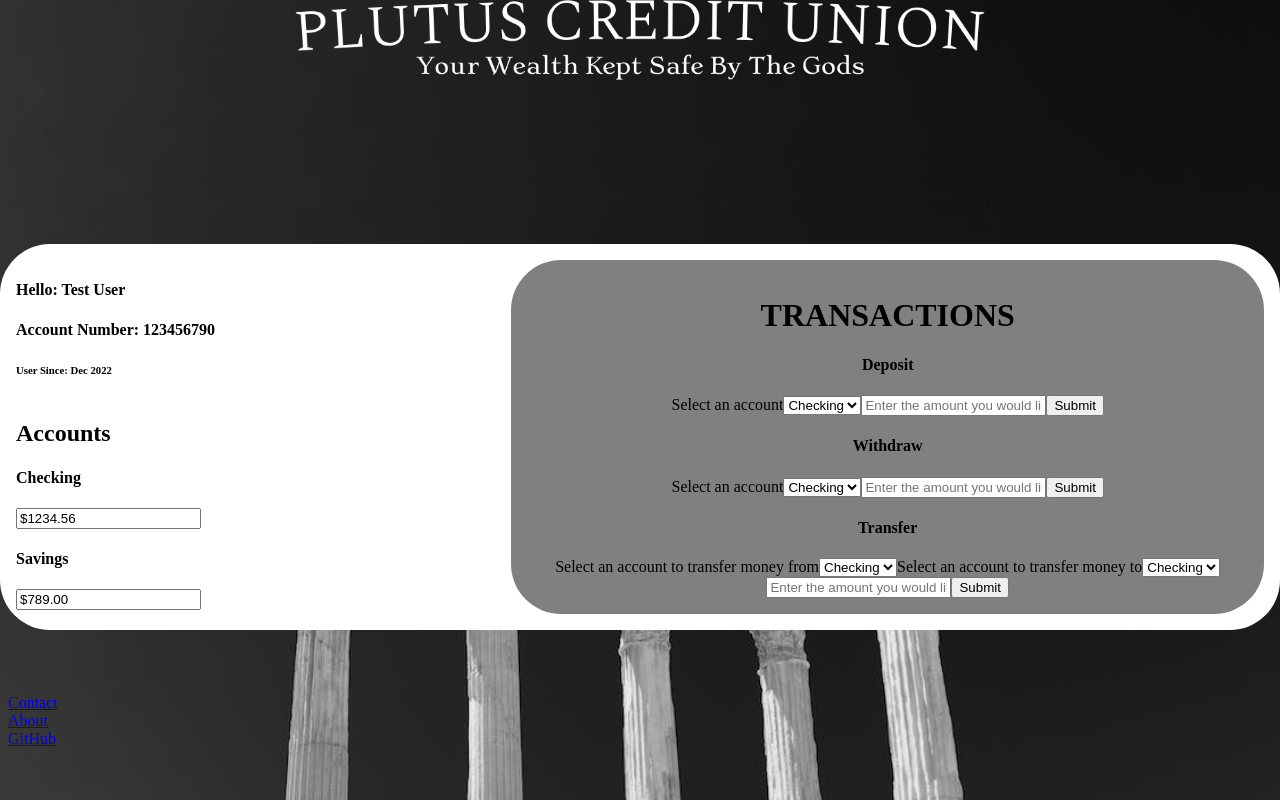
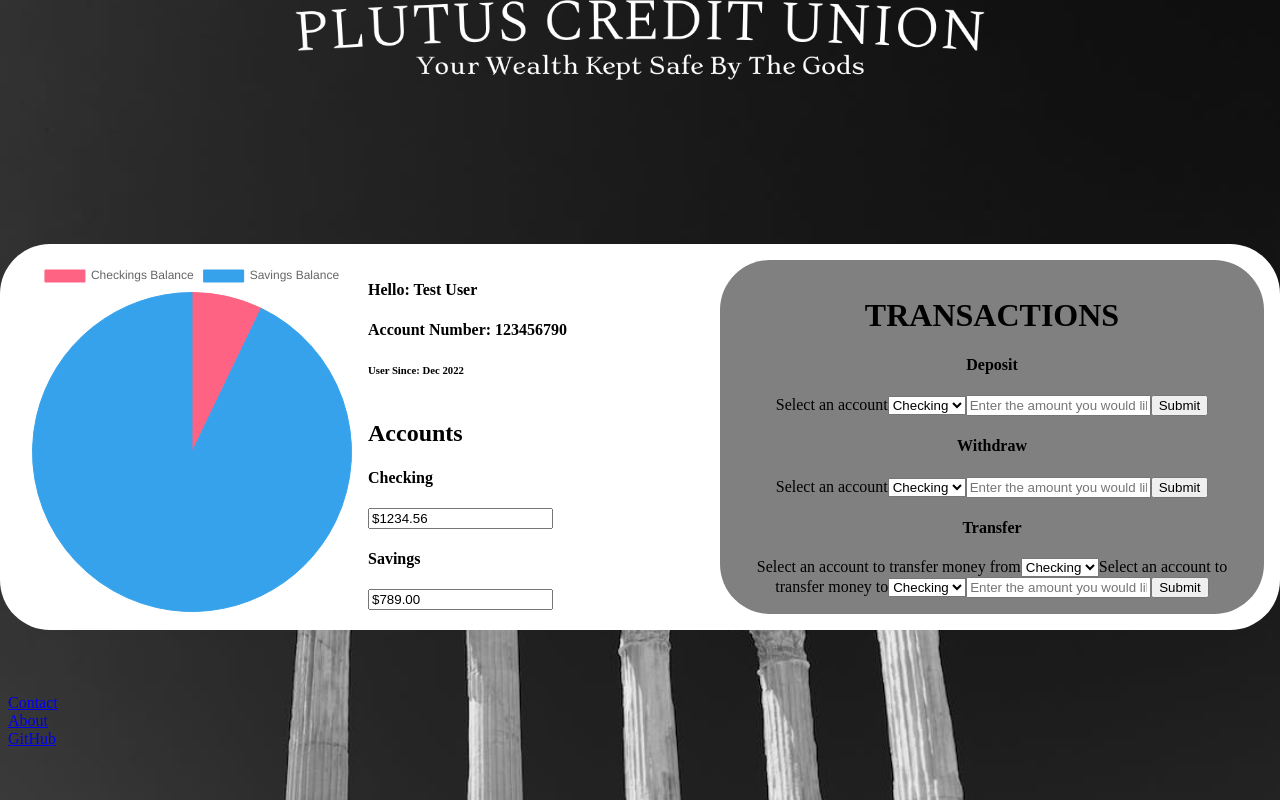
Before and after one commit to SchoolyB/Plutus, a React (Create React App) app: page /Account in a window 1280 px wide. Built offline with nearby package versions, Linux system fonts and the light colour scheme.

Commit message:
Add 'pages' folder/move files/install Chartjs/minor changes

```diff
--- a/package.json
+++ b/package.json
@@ -9,12 +9,14 @@
     "@testing-library/user-event": "^13.5.0",
     "axios": "^1.2.2",
     "browserify-zlib": "^0.2.0",
+    "chart.js": "^4.1.2",
     "cookie-parser": "^1.4.6",
     "express": "^4.18.2",
     "mysql": "^2.18.1",
     "nodemon": "^2.0.20",
     "pg": "^8.8.0",
     "react": "^18.2.0",
+    "react-chartjs-2": "^5.2.0",
     "react-dom": "^18.2.0",
     "react-router-dom": "^6.6.1",
     "react-scripts": "5.0.1",
@@ -43,5 +45,8 @@
       "last 1 firefox version",
       "last 1 safari version"
     ]
+  },
+  "devDependencies": {
+    "@types/d3": "^7.4.0"
   }
 }
--- a/public/index.html
+++ b/public/index.html
@@ -15,6 +15,7 @@
       manifest.json provides metadata used when your web app is installed on a
       user's mobile device or desktop. See https://developers.google.com/web/fundamentals/web-app-manifest/
     -->
+
     <link rel="manifest" href="%PUBLIC_URL%/manifest.json" />
     <!--
       Notice the use of %PUBLIC_URL% in the tags above.
--- /dev/null
+++ b/src/components/Chart.tsx
@@ -0,0 +1,33 @@
+import React from "react";
+import { Chart as ChartJS, ArcElement, Tooltip, Legend } from 'chart.js';
+import { Pie } from 'react-chartjs-2';
+
+ChartJS.register(ArcElement, Tooltip, Legend);
+
+
+export const data = {
+  labels: [ //key names
+    "Checkings Balance",
+    "Savings Balance",],
+  datasets: [
+    {
+      label: "# of votes",
+      data: [1, 13],
+      backgroundColor: [
+        'rgba(255, 99, 132, 1)',
+        'rgba(54, 162, 235, 1)',
+
+
+      ], borderColor: [
+
+        'rgba(255, 99, 132, 1)',
+        'rgba(54, 162, 235, 1)',
+      ],
+      borderWidth:1,
+  },
+  ]
+}
+
+export function Chart() {
+  return <Pie data={data}/>
+}
--- a/src/components/Account.tsx
+++ b/src/pages/Account.tsx
@@ -1,4 +1,7 @@
 import React from 'react'
+import { Chart } from "../components/Chart"
+
+
 
 export default function Account() {
   return (
@@ -10,14 +13,11 @@ export default function Account() {
       justifyContent: "center",
       padding:"1rem",
       marginTop: "10em",
+    }}>
 
-    }}>
-{/*
-      <div id="logoutContainer"
-      style={}>
-        <button>LOGOUT</button>
-        </div> */}
-
+      <div id='balanceChart' style={{width:"50%"}}>
+      <Chart />
+    </div>
       <div id='leftSide' style={{display:"flex",flexDirection:"column", width:"50%"}}>
       <div id='userInfoContainer'>
           <h4>Hello: Test User </h4>
```
Also changed, not shown: src/App.tsx (+6 -6 lines), src/pages/About.tsx (renamed from src/components/About.tsx), src/pages/Contact.tsx (renamed from src/components/Contact.tsx), src/pages/Login.tsx (renamed from src/components/Login.tsx), src/pages/Signup.tsx (renamed from src/components/Signup.tsx), src/pages/index.tsx (renamed from src/components/index.tsx), 3 other files (tests, documents, lock files or other folders).
